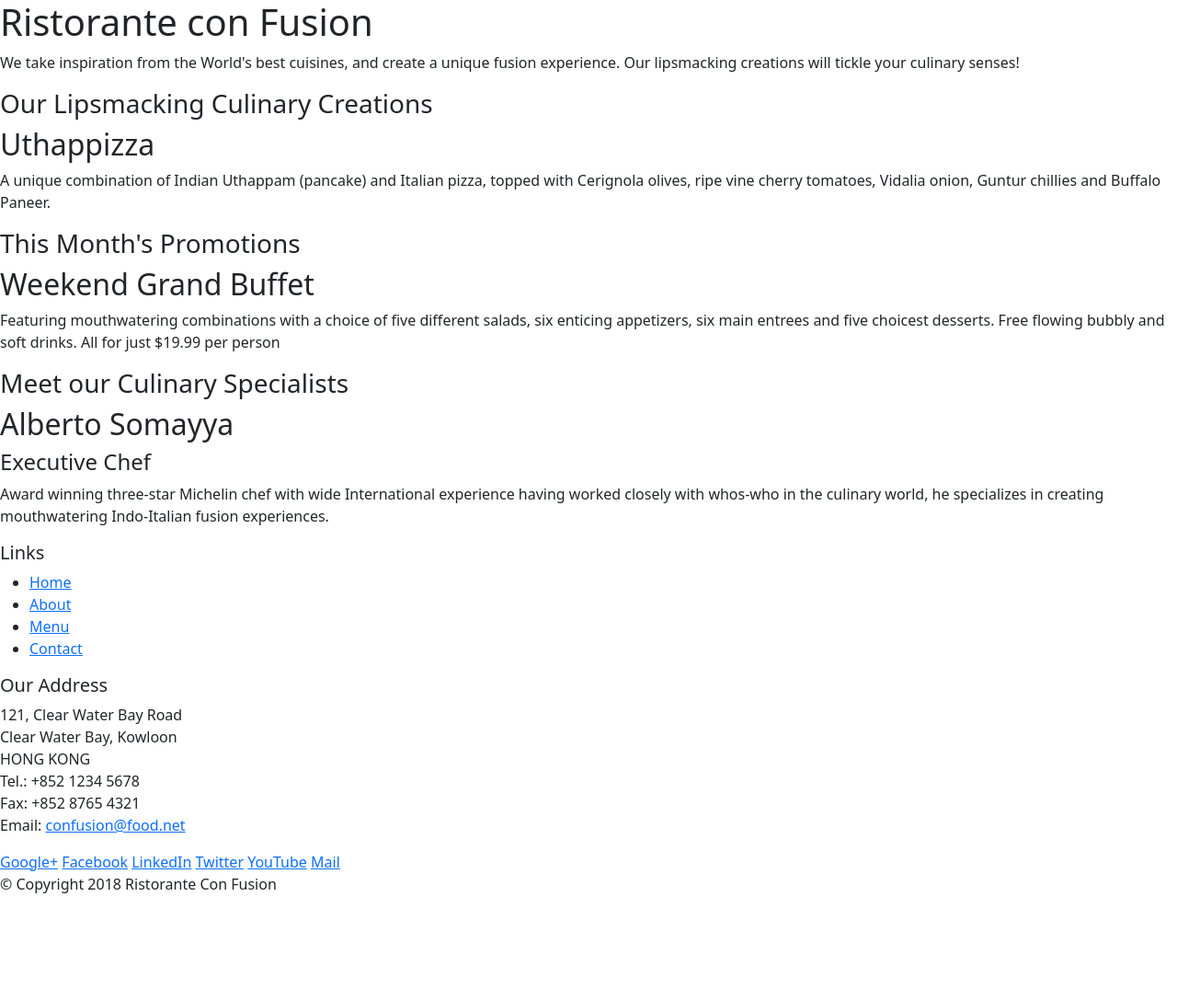
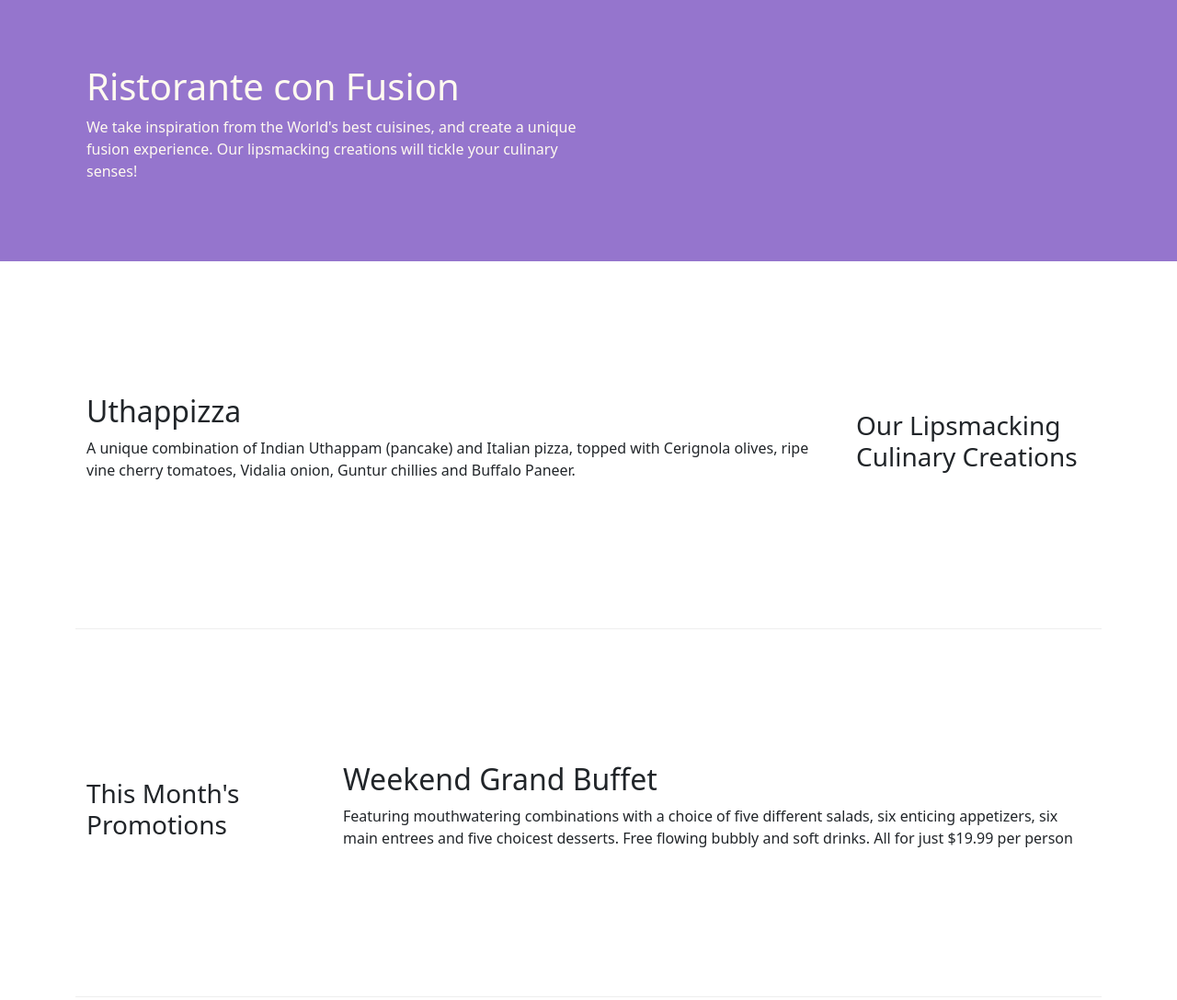
Before and after one commit to HummaSaeed/Bootstrap-4-courses, a website: page index.html in a window 1280 px wide. Shown: the top 1087 px of the page at 92% size. Before the commit the page ends 989 px from the top, so only its background shows below. Drawn offline with nearby package versions, Linux system fonts and the light colour scheme.

Commit message:
exercise

```diff
--- /dev/null
+++ b/css/style.css
@@ -0,0 +1,26 @@
+.row-header{
+  margin: 0px auto;
+  padding: 0px auto;
+}
+.row-content{
+  margin: 0px auto;
+  padding: 50px 0px;
+  border-bottom: 1px ridge;
+  min-height: 400px;
+}
+.footer{
+  background-color: #D1C4E9;
+  margin: 0px auto;
+  padding: 20px 0px;
+}
+.jumbotron{
+  padding: 70px 30px;
+  margin: 0px;
+  background: #9575CD;
+  color: floralwhite;
+}
+.address{
+  font-size: 80%;
+  margin: 0px;
+  color: #0f0f0f;
+}
--- a/index.html
+++ b/index.html
@@ -2,57 +2,52 @@
 <html lang="en">
 <head>
   <meta charset="UTF-8">
-  <meta name="viewport" content="width=device-width, initial-scale=1.0">
-  <meta http-equiv="X-UA-Compatible" content="ie=edge">
-
-  <meta charset="utf-8">
     <meta name="viewport" content="width=device-width, initial-scale=1, shrink-to-fit=no">
     <meta http-equiv="x-ua-compatible" content="ie=edge">
-    <!-- Bootstrap CSS -->
     <link rel="stylesheet" href="node_modules/bootstrap/dist/css/bootstrap.min.css">
+    <link rel="stylesheet" href="css/style.css">
   <title>Document</title>
 </head>
 <body>
-  <header>
-        <div>
-            <div>
-                <div>
+  <header class="jumbotron">
+        <div class="container">
+            <div  class="row row-header">
+                <div class="col-12 col-sm-6">
                     <h1>Ristorante con Fusion</h1>
                     <p>We take inspiration from the World's best cuisines, and create a unique fusion experience. Our lipsmacking creations will tickle your culinary senses!</p>
                 </div>
-                <div>
+                <div class="col-12 col-sm">
                 </div>
             </div>
         </div>
     </header>
 
-    <div>
-        <div>
-            <div>
+    <div class="container">
+        <div class="row row-content align-items-center">
+            <div class="col-12 col-sm-4 order-sm-last col-md-3">
                 <h3>Our Lipsmacking Culinary Creations</h3>
             </div>
-            <div>
+            <div class="col-sm order-sm-first col-md">
                 <h2>Uthappizza</h2>
                 <p>A unique combination of Indian Uthappam (pancake) and Italian pizza, topped with Cerignola olives, ripe vine cherry tomatoes, Vidalia onion, Guntur chillies and Buffalo Paneer.</p>
             </div>
         </div>
 
-
-        <div>
-            <div>
+        <div class="row row-content align-items-center">
+            <div class="col-12 col-sm-4 order-sm-first col-md-3">
                 <h3>This Month's Promotions</h3>
             </div>
-            <div>
+            <div class="col-sm col-md">
                 <h2>Weekend Grand Buffet</h2>
                 <p>Featuring mouthwatering combinations with a choice of five different salads, six enticing appetizers, six main entrees and five choicest desserts. Free flowing bubbly and soft drinks. All for just $19.99 per person </p>
             </div>
         </div>
 
-        <div>
-            <div>
+        <div class="row row-content align-items-center">
+            <div class="col-12 col-sm-4 order-sm-last col-md-3">
                 <h3>Meet our Culinary Specialists</h3>
             </div>
-            <div>
+            <div class="col-sm order-sm-first col-md">
                 <h2>Alberto Somayya</h2>
                 <h4>Executive Chef</h4>
                 <p>Award winning three-star Michelin chef with wide International experience having worked closely with whos-who in the culinary world, he specializes in creating mouthwatering Indo-Italian fusion experiences. </p>
@@ -60,19 +55,19 @@
         </div>
     </div>
 
-    <footer>
-        <div>
-            <div>
-                <div>
+    <footer class="footer">
+        <div class="container">
+            <div class="row">
+                <div class="col-4 offset-1 col-sm-2">
                     <h5>Links</h5>
-                    <ul>
+                    <ul class="list-unstyled">
                         <li><a href="#">Home</a></li>
                         <li><a href="#">About</a></li>
                         <li><a href="#">Menu</a></li>
                         <li><a href="#">Contact</a></li>
                     </ul>
                 </div>
-                <div>
+                <div class="col-7 col-sm-5">
                     <h5>Our Address</h5>
                     <address>
 		              121, Clear Water Bay Road<br>
@@ -83,8 +78,8 @@
 		              Email: <a href="mailto:confusion@food.net">confusion@food.net</a>
 		           </address>
                 </div>
-                <div>
-                    <div>
+                <div class="col-12 col-sm-4 align-self-center">
+                    <div class="text-center">
                         <a href="http://google.com/+">Google+</a>
                         <a href="http://www.facebook.com/profile.php?id=">Facebook</a>
                         <a href="http://www.linkedin.com/in/">LinkedIn</a>
@@ -94,13 +89,15 @@
                     </div>
                 </div>
            </div>
-           <div>
-                <div>
+           <div class="row ">
+                <div class="col-auto justify-content-center">
                     <p>© Copyright 2018 Ristorante Con Fusion</p>
                 </div>
            </div>
         </div>
     </footer>
-
 </body>
+<script src="https://code.jquery.com/jquery-3.5.1.slim.js"></script>
+<script src="https://cdn.jsdelivr.net/npm/bootstrap@5.1.3/dist/js/bootstrap.bundle.min.js" ></script>
+<script src="https://cdnjs.cloudflare.com/ajax/libs/popper.js/2.6.0/umd/popper.min.js"></script>
 </html>
```
Also changed, not shown: aboutus.html (added, +105 -0 lines).
